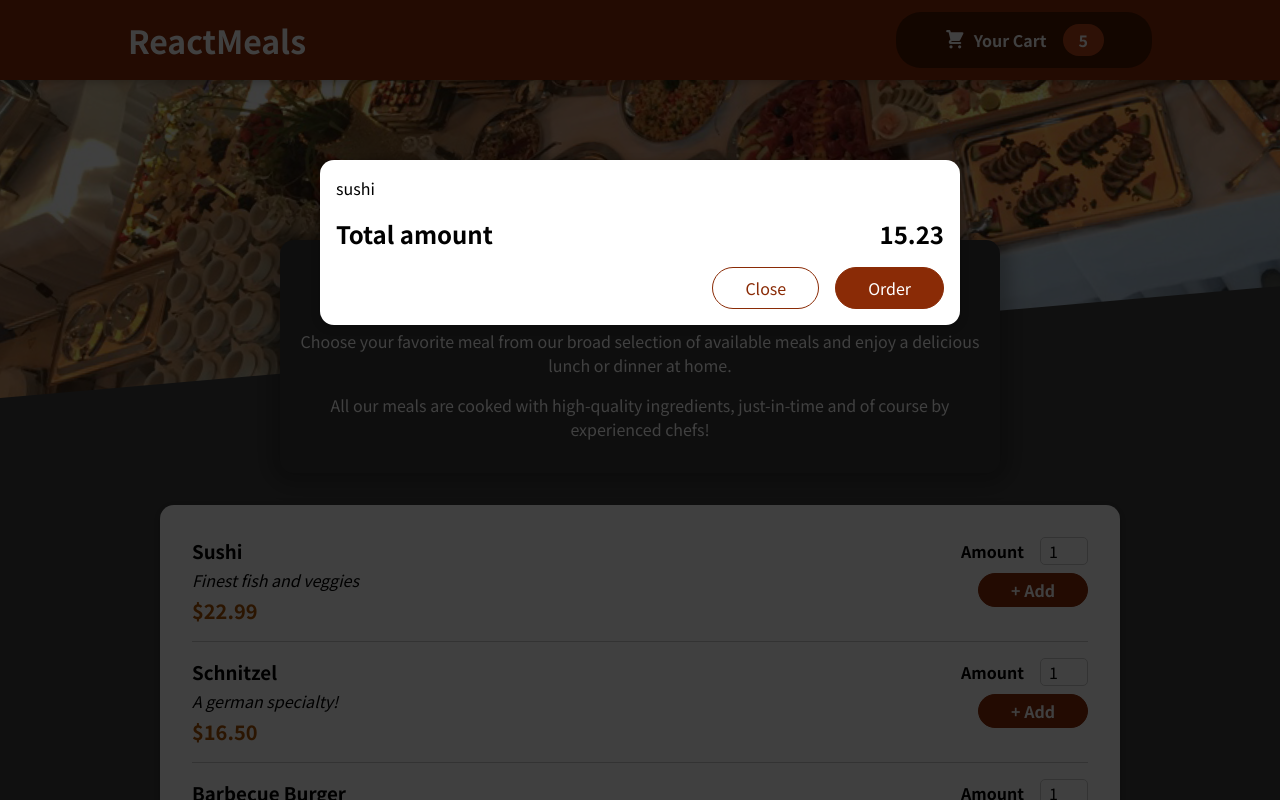
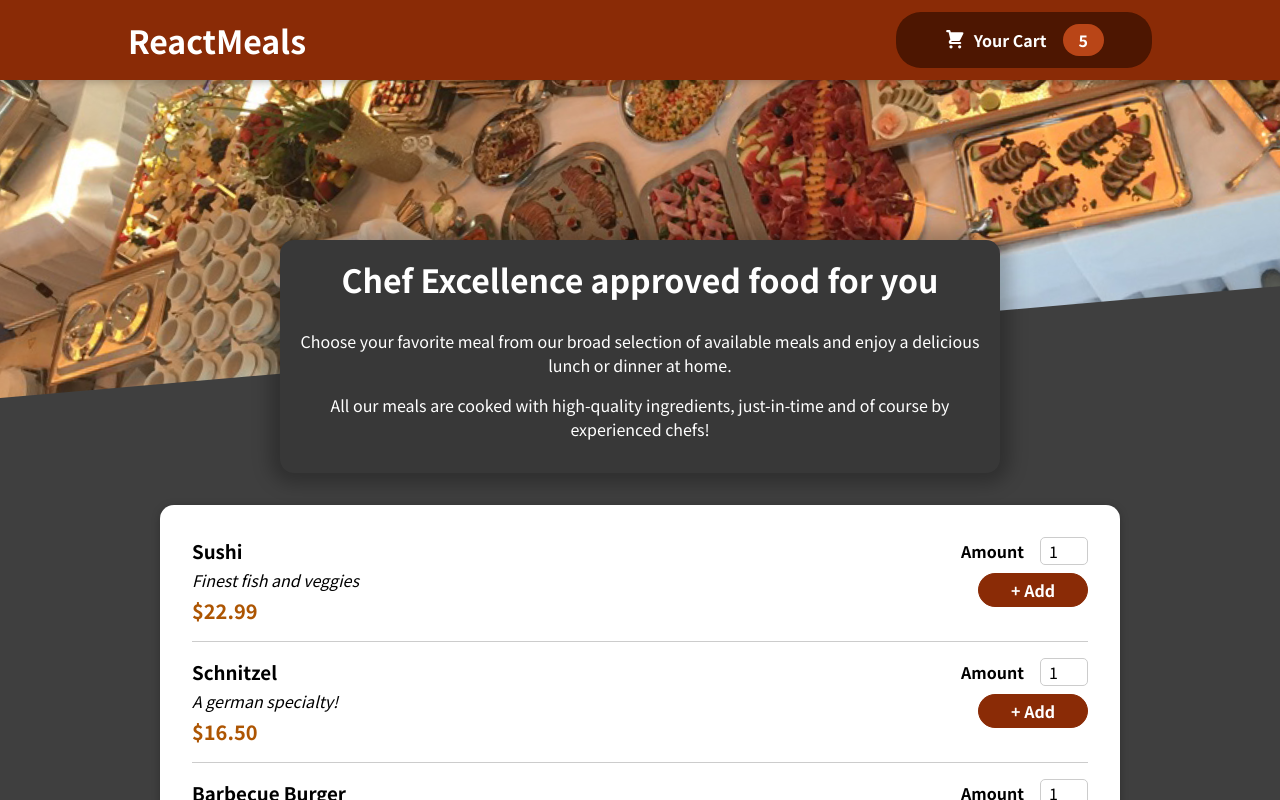
Before and after one commit to Ukabix/food-order-app, a React (Create React App) app: page / in a window 1280 px wide. Shown: the top 800 px of the page. Built offline with nearby package versions, Linux system fonts and the light colour scheme.

Commit message:
add Cart and Modal state mngt via onClick and onClose

```diff
--- a/src/App.js
+++ b/src/App.js
@@ -1,14 +1,25 @@
-import { Fragment } from 'react';
+import { Fragment, useState } from 'react';
 
 import Header from './components/Layout/Header';
 import Meals from './components/Meals/Meals';
 import Cart from './components/Cart/Cart';
 
 function App() {
+  const [cartIsShown, setCardIsShown] =
+    useState(false);
+
+  const showCartHandler = () => {
+    setCardIsShown(true);
+  };
+
+  const hideCartHandler = () => {
+    setCardIsShown(false);
+  };
+
   return (
     <Fragment>
-      <Cart></Cart>
-      <Header />
+      {cartIsShown && <Cart onClose={hideCartHandler}></Cart>}
+      <Header onShowCart={showCartHandler} />
       <main>
         <Meals />
       </main>
--- a/src/components/Cart/Cart.js
+++ b/src/components/Cart/Cart.js
@@ -19,15 +19,22 @@
   );
 
   return (
-    <Modal>
+    <Modal onClose={props.onClose}>
       {cartItems}
       <div className={classes.total}>
         <span>Total amount</span>
         <span>15.23</span>
       </div>
       <div className={classes.actions}>
-        <button className={classes['button--alt']}>Close</button>
-        <button className={classes.button}>Order</button>
+        <button
+          className={classes['button--alt']}
+          onClick={props.onClose}
+        >
+          Close
+        </button>
+        <button className={classes.button}>
+          Order
+        </button>
       </div>
     </Modal>
   );
--- a/src/components/Layout/Header.js
+++ b/src/components/Layout/Header.js
@@ -3,12 +3,12 @@
 import mealsImage from '../../assets/meals.jpg';
 import classes from './Header.module.css';
 
-const Header = () => {
+const Header = (props) => {
   return (
     <Fragment>
       <header className={classes.header}>
         <h1>ReactMeals</h1>
-        <HeaderCartButton />
+        <HeaderCartButton onClick={props.onShowCart} />
       </header>
       <div className={classes['main-image']}>
         <img
--- a/src/components/Layout/HeaderCartButton.js
+++ b/src/components/Layout/HeaderCartButton.js
@@ -3,7 +3,7 @@
 import CartIcon from '../Cart/CartIcon';
 
 const HeaderCartButton = (props) => {
-  return <button className={classes.button}>
+  return <button className={classes.button} onClick={props.onClick}>
     <span className={classes.icon}>
       <CartIcon />
     </span>
--- a/src/components/UI/Modal.js
+++ b/src/components/UI/Modal.js
@@ -3,7 +3,7 @@
 import classes from './Modal.module.css';
 
 const Backdrop = (props) => {
-  return <div className={classes.backdrop}></div>;
+  return <div className={classes.backdrop} onClick={props.onClose}></div>;
 };
 
 const ModalOverlay = (props) => {
@@ -21,7 +21,7 @@
 const Modal = (props) => {
   return (
     <Fragment>
-      {ReactDOM.createPortal(<Backdrop></Backdrop>, portalDestination)}
+      {ReactDOM.createPortal(<Backdrop onClose={props.onClose}></Backdrop>, portalDestination)}
       {ReactDOM.createPortal(<ModalOverlay>{props.children}</ModalOverlay>, portalDestination)}
     </Fragment>
   );
```
Also changed, not shown: 1 other file (tests, documents, lock files or other folders).
